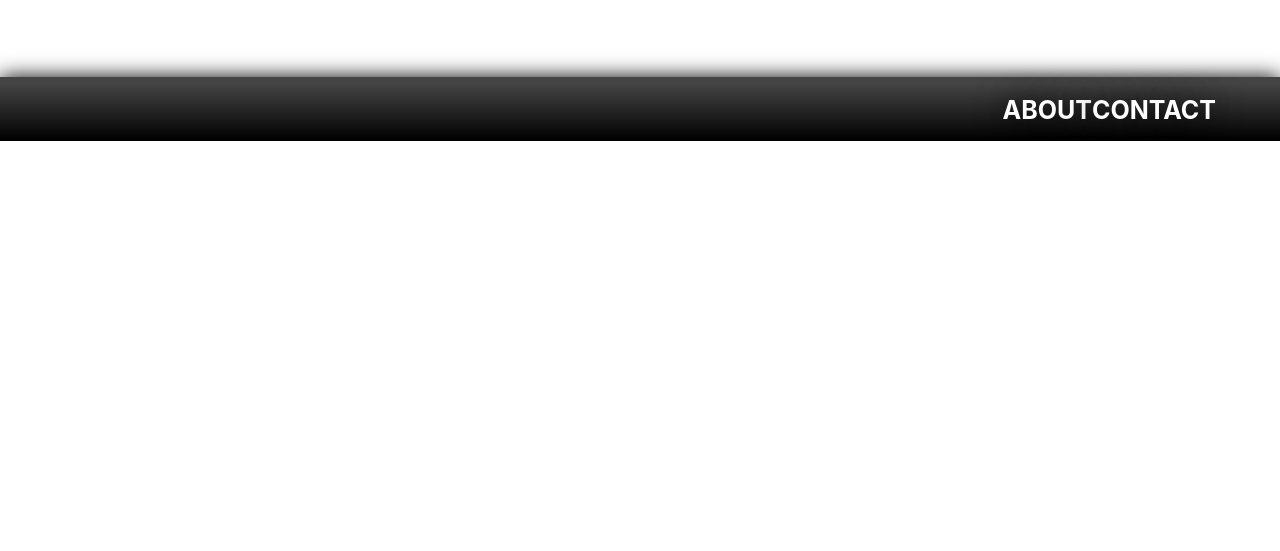
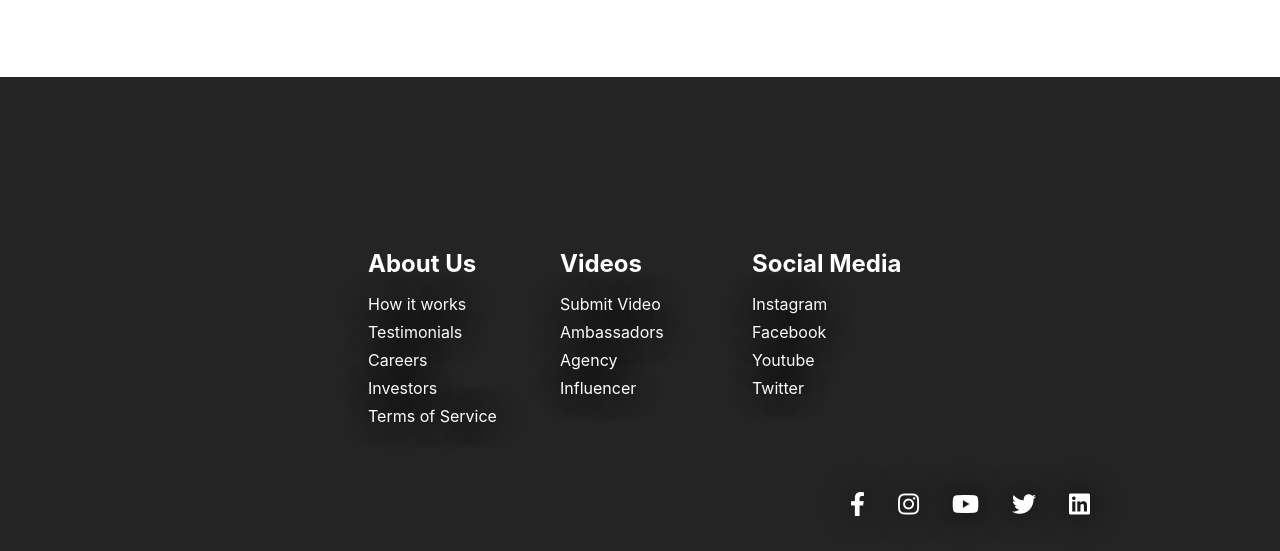
Before and after one commit to mz106/CN-Masters26-Final-Project-FE, a React (Create React App) app: page /calisthenics in a window 1280 px wide. Shown: the part 723-1274 px from the top of the page. Before the commit the page ends 864 px from the top, so only its background shows below. Built offline with nearby package versions, Linux system fonts and the light colour scheme.

Commit message:
navbar/footer

```diff
--- a/src/components/Footer.css
+++ b/src/components/Footer.css
@@ -1,13 +1,163 @@
-footer {
-  box-shadow: 0 0 20px rgb(0, 0, 0);
-  width: 100vw;
-  display: flex;
-  justify-content: space-around;
-  margin-top: auto;
-  color: rgb(124, 124, 124);
-  font-size: 25px;
-  font-weight: bolder;
-  background: linear-gradient(180deg, rgba(0, 0, 0, 0.733) 10%, rgb(0, 0, 0));
-  height: 8vh;
-  position: sticky;
-}
+.footer-container {
+    background-color: #242424;
+    padding: 4rem 0 2rem 0;
+    display: flex;
+    flex-direction: column;
+    justify-content: center;
+    align-items: center;
+  }
+
+  .footer-subscription {
+    display: flex;
+    flex-direction: column;
+    justify-content: center;
+    align-items: center;
+    text-align: center;
+
+    margin-bottom: 24px;
+    padding: 24px;
+    color: #fff;
+  }
+
+  .footer-subscription > p {
+    font-family: 'Trebuchet MS', 'Lucida Sans Unicode', 'Lucida Grande',
+      'Lucida Sans', Arial, sans-serif;
+  }
+
+  .footer-subscription-heading {
+    margin-bottom: 24px;
+    font-size: 24px;
+  }
+
+  .footer-subscription-text {
+    margin-bottom: 24px;
+    font-size: 20px;
+  }
+
+  .footer-input {
+    padding: 8px 20px;
+    border-radius: 2px;
+    margin-right: 10px;
+    outline: none;
+    border: none;
+    font-size: 18px;
+    margin-bottom: 16px;
+    border: 1px solid #fff;
+  }
+
+  .footer-links {
+    width: 100%;
+    max-width: 1000px;
+    display: flex;
+    justify-content: center;
+  }
+
+  .footer-link-wrapper {
+    display: flex;
+  }
+
+  .footer-link-items {
+    display: flex;
+    flex-direction: column;
+    align-items: flex-start;
+    margin: 16px;
+    text-align: left;
+    width: 160px;
+    box-sizing: border-box;
+  }
+
+  .footer-link-items h2 {
+    margin-bottom: 16px;
+  }
+
+  .footer-link-items > h2 {
+    color: #fff;
+  }
+
+  .footer-link-items a {
+    color: #fff;
+    text-decoration: none;
+    margin-bottom: 0.5rem;
+  }
+
+  .footer-link-items a:hover {
+    color: #e9e9e9;
+    transition: 0.3s ease-out;
+  }
+
+  .footer-email-form h2 {
+    margin-bottom: 2rem;
+  }
+
+  .footer-input::placeholder {
+    color: #b1b1b1;
+  }
+
+  /* Social Icons */
+  .social-icon-link {
+    color: #fff;
+    font-size: 24px;
+  }
+
+  .social-media {
+    max-width: 1000px;
+    width: 100%;
+  }
+
+  .social-media-wrap {
+    display: flex;
+    justify-content: space-between;
+    align-items: center;
+    width: 90%;
+    max-width: 1000px;
+    margin: 40px auto 0 auto;
+  }
+
+  .social-icons {
+    display: flex;
+    justify-content: space-between;
+    align-items: center;
+    width: 240px;
+  }
+
+  .social-logo {
+    color: #fff;
+    justify-self: start;
+    margin-left: 20px;
+    cursor: pointer;
+    text-decoration: none;
+    font-size: 2rem;
+    display: flex;
+    align-items: center;
+    margin-bottom: 16px;
+  }
+
+  .website-rights {
+    color: #fff;
+    margin-bottom: 16px;
+  }
+
+  @media screen and (max-width: 820px) {
+    .footer-links {
+      padding-top: 2rem;
+    }
+
+    .footer-input {
+      width: 100%;
+    }
+
+    .btn {
+      width: 100%;
+    }
+
+    .footer-link-wrapper {
+      flex-direction: column;
+    }
+
+    .social-media-wrap {
+      flex-direction: column;
+    }
+  }
+
+  @media screen and (max-width: 768px) {
+  }
--- a/src/components/Footer.js
+++ b/src/components/Footer.js
@@ -1,23 +1,90 @@
-import React from "react";
-import { Link } from "react-router-dom";
-import "./Footer.css";
-const Footer = () => {
-  const footerStyle = {
-    color: "white",
-    textDecoration: "none",
-  };
+import React from 'react';
+import './Footer.css';
+import { Link } from 'react-router-dom';
+
+function Footer() {
   return (
-    <footer>
-      <ul className="nav-links">
-        <Link style={footerStyle} to="/about">
-          <li className="footers">ABOUT</li>
-        </Link>
-        <Link style={footerStyle} to="/contact">
-          <li className="footers">CONTACT</li>
-        </Link>
-      </ul>
-    </footer>
+    <div className='footer-container'>
+      <section className='footer-subscription'>
+      </section>
+      <div class='footer-links'>
+        <div className='footer-link-wrapper'>
+          <div class='footer-link-items'>
+            <h2>About Us</h2>
+            <Link to='/sign-up'>How it works</Link>
+            <Link to='/'>Testimonials</Link>
+            <Link to='/'>Careers</Link>
+            <Link to='/'>Investors</Link>
+            <Link to='/'>Terms of Service</Link>
+          </div>
+        </div>
+        <div className='footer-link-wrapper'>
+          <div class='footer-link-items'>
+            <h2>Videos</h2>
+            <Link to='/'>Submit Video</Link>
+            <Link to='/'>Ambassadors</Link>
+            <Link to='/'>Agency</Link>
+            <Link to='/'>Influencer</Link>
+          </div>
+          <div class='footer-link-items'>
+            <h2>Social Media</h2>
+            <Link to='/'>Instagram</Link>
+            <Link to='/'>Facebook</Link>
+            <Link to='/'>Youtube</Link>
+            <Link to='/'>Twitter</Link>
+          </div>
+        </div>
+      </div>
+      <section class='social-media'>
+        <div class='social-media-wrap'>
+          <div class='footer-logo'>
+          </div>
+          <div class='social-icons'>
+            <Link
+              class='social-icon-link facebook'
+              to='/'
+              target='_blank'
+              aria-label='Facebook'
+            >
+              <i class='fab fa-facebook-f' />
+            </Link>
+            <Link
+              class='social-icon-link instagram'
+              to='/'
+              target='_blank'
+              aria-label='Instagram'
+            >
+              <i class='fab fa-instagram' />
+            </Link>
+            <Link
+              class='social-icon-link youtube'
+              to='/'
+              target='_blank'
+              aria-label='Youtube'
+            >
+              <i class='fab fa-youtube' />
+            </Link>
+            <Link
+              class='social-icon-link twitter'
+              to='/'
+              target='_blank'
+              aria-label='Twitter'
+            >
+              <i class='fab fa-twitter' />
+            </Link>
+            <Link
+              class='social-icon-link twitter'
+              to='/'
+              target='_blank'
+              aria-label='LinkedIn'
+            >
+              <i class='fab fa-linkedin' />
+            </Link>
+          </div>
+        </div>
+      </section>
+    </div>
   );
-};
+}
 
 export default Footer;
--- a/src/components/Nav.css
+++ b/src/components/Nav.css
@@ -1,5 +1,5 @@
 .NavbarItems{
-    background: linear-gradient(90deg, rgb(10, 10, 14) 0%, rgb(8, 4, 85) 100%);
+    background: linear-gradient(90deg, rgb(8, 8, 8) 0%, rgb(245, 245, 252) 100%);
     height: 80px;
     display: flex;
     justify-content: center;
@@ -45,6 +45,7 @@
 .menu-icon{
     display: none;
 }
+/*
 @media screen and (max-width: 960px) {
     .NavbarItems{
         position: relative;
@@ -115,4 +116,4 @@
     Button{
         display:none;
     }
-}
+} */
```
